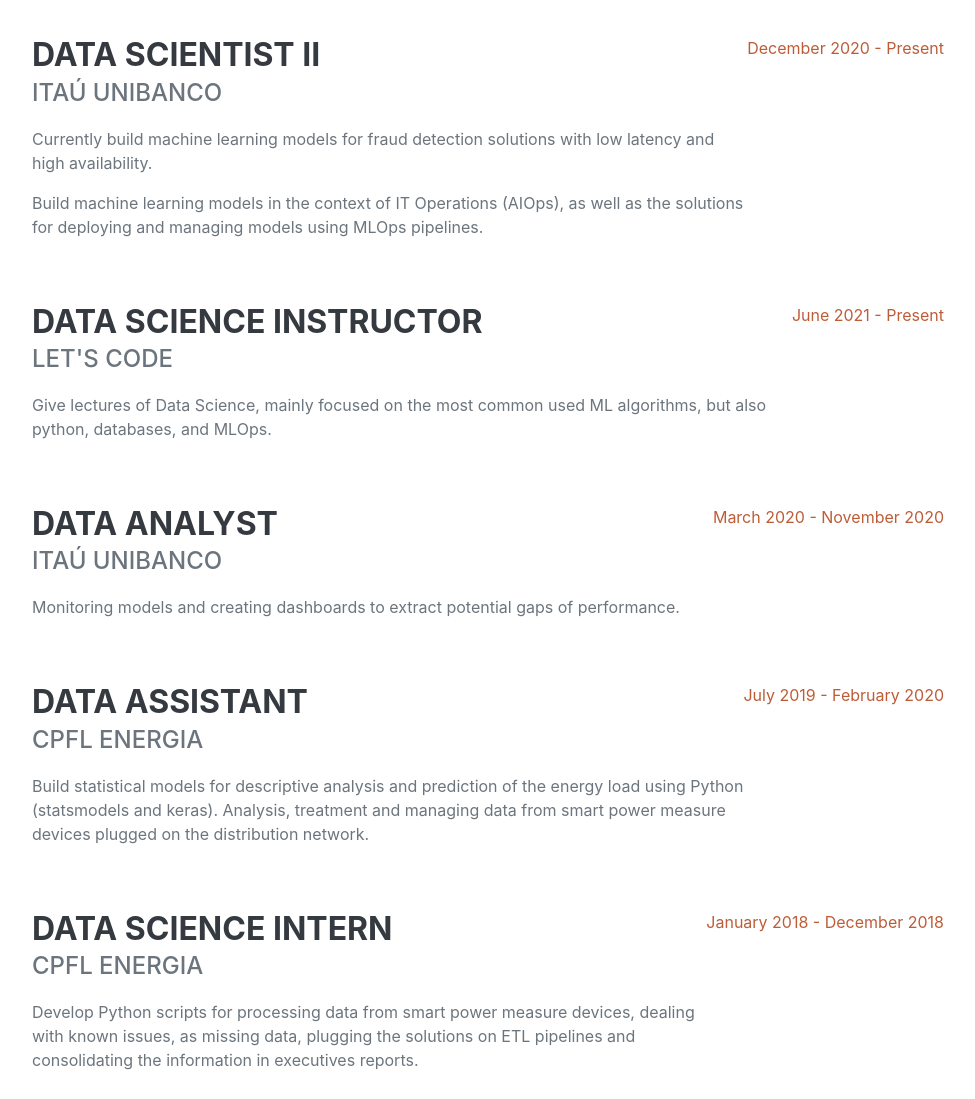
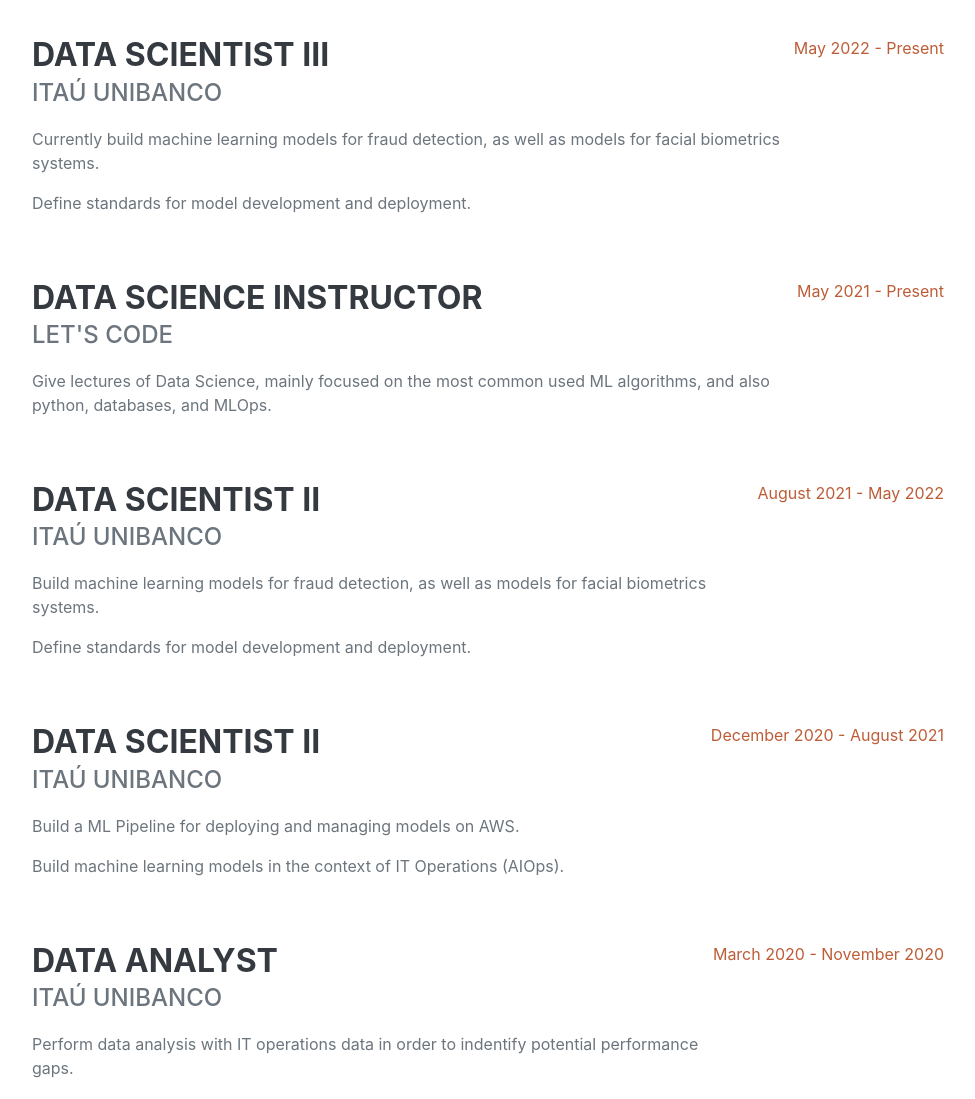
Before and after one commit to heldervj/heldervj.github.io, a plain HTML site: page index.html in a window 1280 px wide. Shown: the part 960-2059 px from the top of the page, without its empty margins (288-1263 px from the left). Drawn offline with nearby package versions, Linux system fonts and the light colour scheme; a web font is replaced by a local one.

Commit message:
update site

```diff
--- a/index.html
+++ b/index.html
@@ -56,7 +56,7 @@
                         São Paulo · Brazil · +55 11 964451780 ·
                         <a href="mailto:heldervj@hotmail.com">heldervj@hotmail.com</a>
                     </div>
-                    <p class="lead mb-5">I’m passionate about math and excited about its aplication on the most diverse social contexts. I've got BSC of Electrical Engineering from UNICAMP and I currently work as a Data Scientist. I’ve been working on many kind of projects: from bulding classic models for demand prediction to human behavior analysis through IT data. I believe that the Data Science is a key field that merges technology and business and I work on learning the best balance to garant the quality of the solutions that I propose and develop.</p>
+                    <p class="lead mb-5">I’m passionate about math and excited about its application on the most diverse social contexts. I've got BSC of Electrical Engineering from UNICAMP and I currently work as a Data Scientist. I’ve been working on many kind of projects: from building classic models for demand prediction and fraud detection, to human behavior analysis through IT data. I believe that the Data Science is a key field that merges technology and business and I work on learning the best balance to ensure the quality of the solutions that I propose and develop.</p>
                     <div class="social-icons">
                         <a class="social-icon" href="https://www.linkedin.com/in/helder-vieira-965245169/" target="_blank"><i class="fab fa-linkedin-in"></i></a>
                         <a class="social-icon" href="https://github.com/heldervj" target="_blank"><i class="fab fa-github"></i></a>
@@ -70,26 +70,44 @@
                     <h2 class="mb-5">Experience</h2>
                     <div class="d-flex flex-column flex-md-row justify-content-between mb-5">
                         <div class="flex-grow-1">
-                            <h3 class="mb-0">Data Scientist II</h3>
+                            <h3 class="mb-0">Data Scientist III</h3>
                             <div class="subheading mb-3">Itaú Unibanco</div>
-                            <p>Currently build machine learning models for fraud detection solutions with low latency and high availability.</p>
-                            <p>Build machine learning models in the context of IT Operations (AIOps), as well as the solutions for deploying and managing models using MLOps pipelines.</p>
+                            <p>Currently build machine learning models for fraud detection, as well as models for facial biometrics systems.</p>
+                            <p>Define standards for model development and deployment.</p>
                         </div>
-                        <div class="flex-shrink-0"><span class="text-primary">December 2020 - Present</span></div>
+                        <div class="flex-shrink-0"><span class="text-primary">May 2022 - Present</span></div>
                     </div>
                     <div class="d-flex flex-column flex-md-row justify-content-between mb-5">
                         <div class="flex-grow-1">
                             <h3 class="mb-0">Data Science Instructor</h3>
                             <div class="subheading mb-3">Let's Code</div>
-                            <p>Give lectures of Data Science, mainly focused on the most common used ML algorithms, but also python, databases, and MLOps.</p>
+                            <p>Give lectures of Data Science, mainly focused on the most common used ML algorithms, and also python, databases, and MLOps.</p>
                         </div>
-                        <div class="flex-shrink-0"><span class="text-primary">June 2021 - Present</span></div>
+                        <div class="flex-shrink-0"><span class="text-primary">May 2021 - Present</span></div>
+                    </div>
+                    <div class="d-flex flex-column flex-md-row justify-content-between mb-5">
+                        <div class="flex-grow-1">
+                            <h3 class="mb-0">Data Scientist II</h3>
+                            <div class="subheading mb-3">Itaú Unibanco</div>
+                            <p>Build machine learning models for fraud detection, as well as models for facial biometrics systems.</p>
+                            <p>Define standards for model development and deployment.</p>
+                        </div>
+                        <div class="flex-shrink-0"><span class="text-primary">August 2021 - May 2022</span></div>
+                    </div>
+                    <div class="d-flex flex-column flex-md-row justify-content-between mb-5">
+                        <div class="flex-grow-1">
+                            <h3 class="mb-0">Data Scientist II</h3>
+                            <div class="subheading mb-3">Itaú Unibanco</div>
+                            <p>Build a ML Pipeline for deploying and managing models on AWS.</p>
+                            <p>Build machine learning models in the context of IT Operations (AIOps).</p>
+                        </div>
+                        <div class="flex-shrink-0"><span class="text-primary">December 2020 - August 2021</span></div>
                     </div>
                     <div class="d-flex flex-column flex-md-row justify-content-between mb-5">
                         <div class="flex-grow-1">
                             <h3 class="mb-0">Data Analyst</h3>
                             <div class="subheading mb-3">Itaú Unibanco</div>
-                            <p>Monitoring models and creating dashboards to extract potential gaps of performance.</p>
+                            <p>Perform data analysis with IT operations data in order to indentify potential performance gaps.</p>
                         </div>
                         <div class="flex-shrink-0"><span class="text-primary">March 2020 - November 2020</span></div>
                     </div>
@@ -180,8 +198,8 @@
             <section class="resume-section" id="interests">
                 <div class="resume-section-content">
                     <h2 class="mb-5">Interests</h2>
-                    <p>Apart of being a data scientist, I enjoy most of my time either playing guitar or practicing some sport, most of the times football (or soccer, if you're american).</p>
-                    <p class="mb-0">I also like to spend time in personal projects, such as house automation or chess engines.</p>
+                    <p>Apart of being a data scientist, I enjoy most of my time either playing guitar or practicing sports, most of the times football.</p>
+                    <p class="mb-0">I also like to spend time in personal projects, such as house automation or building <a href="https://github.com/heldervj/nlp-chess">chess engines</a>.</p>
                 </div>
             </section>
             <hr class="m-0" />
```
